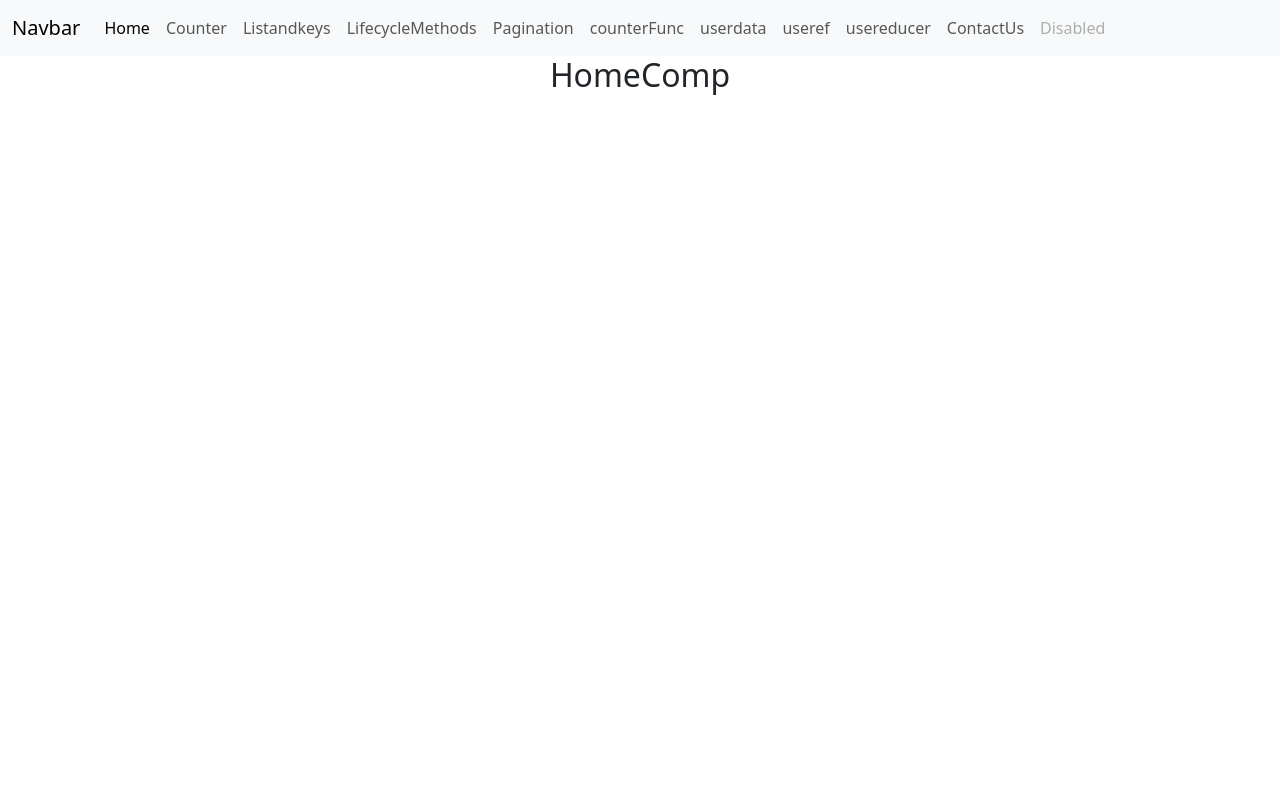
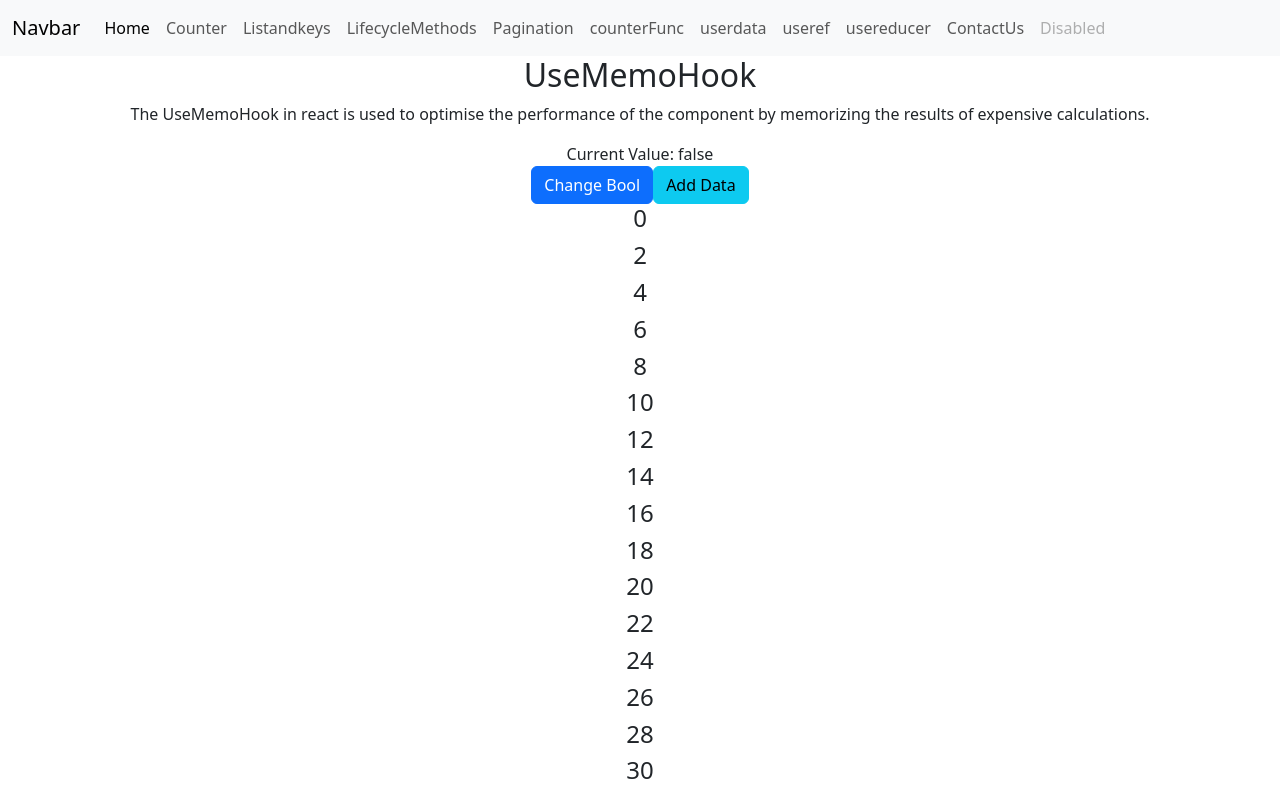
Before and after one commit to Chaitanyatraining/0611-react, a React (Create React App) app: page / in a window 1280 px wide. Shown: the top 797 px of the page. Built offline with nearby package versions, Linux system fonts and the light colour scheme.

Commit message:
usememo hook in react

```diff
--- a/src/App.js
+++ b/src/App.js
@@ -6,6 +6,7 @@ import ListsandKeys from "./Components/ListsandKeys"
 import Navbar from "./Components/Navbar"
 import Routing from "./Routing/Routing"
 import ParentComp from "./Components/Hooks/ParentComp"
+import UseMemoHook from "./Components/Hooks/UseMemoHook"
 
 const App = () => {
   const arr = [1, 2, 3, 4, 5]
@@ -21,7 +22,8 @@ const App = () => {
     <div className="App text-center">
       <Navbar />
       {/* <ParentComp /> */}
-      <Routing />
+      <UseMemoHook />
+      {/* <Routing /> */}
 
 
       {/* <CounterComp />
--- /dev/null
+++ b/src/Components/Hooks/UseMemoHook.js
@@ -0,0 +1,45 @@
+import React, { useMemo, useState } from 'react'
+
+const UseMemoHook = () => {
+    const [bool, setBool] = useState(false)
+    const [amount, setAmount] = useState(1000)
+
+    const expensiveFunction = () => {
+        const data = [];
+        for(let i = 0; i<= amount; i++){
+            if(i%2 === 0){
+                console.log(i)
+                data.push(i)
+            }
+        }
+        return data
+    }
+
+    const calculationData = useMemo(()=>expensiveFunction(), [amount])
+
+  return (
+    <div>
+        <h2>UseMemoHook</h2>
+        <p>
+            The UseMemoHook in react is used to optimise the performance
+            of the component by memorizing the results of expensive
+            calculations.
+        </p>
+        <div>Current Value: {bool ? 'true' : 'false'}</div>
+        <button
+        className='btn btn-primary'
+        onClick={()=>{setBool(prevsstate =>!prevsstate)}}
+        >Change Bool</button>
+
+        <button
+        className='btn btn-info'
+        onClick={()=> {setAmount(prevsstate => prevsstate + 100)}}>Add Data</button>
+        {calculationData && calculationData.map((val)=>(
+            <h4 key={val}>{val}</h4>
+        ))}
+    </div>
+  )
+
+}
+
+export default UseMemoHook
```
